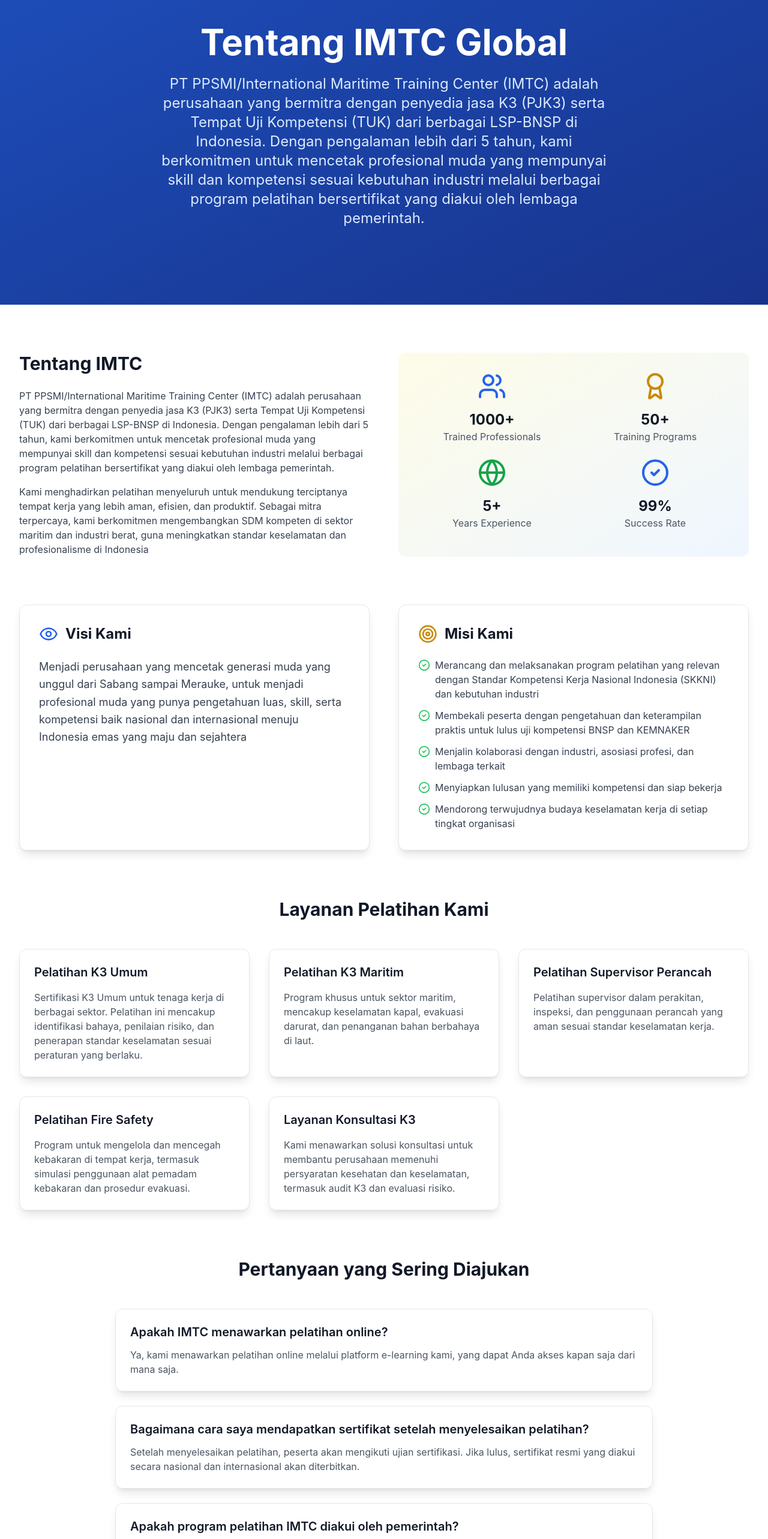
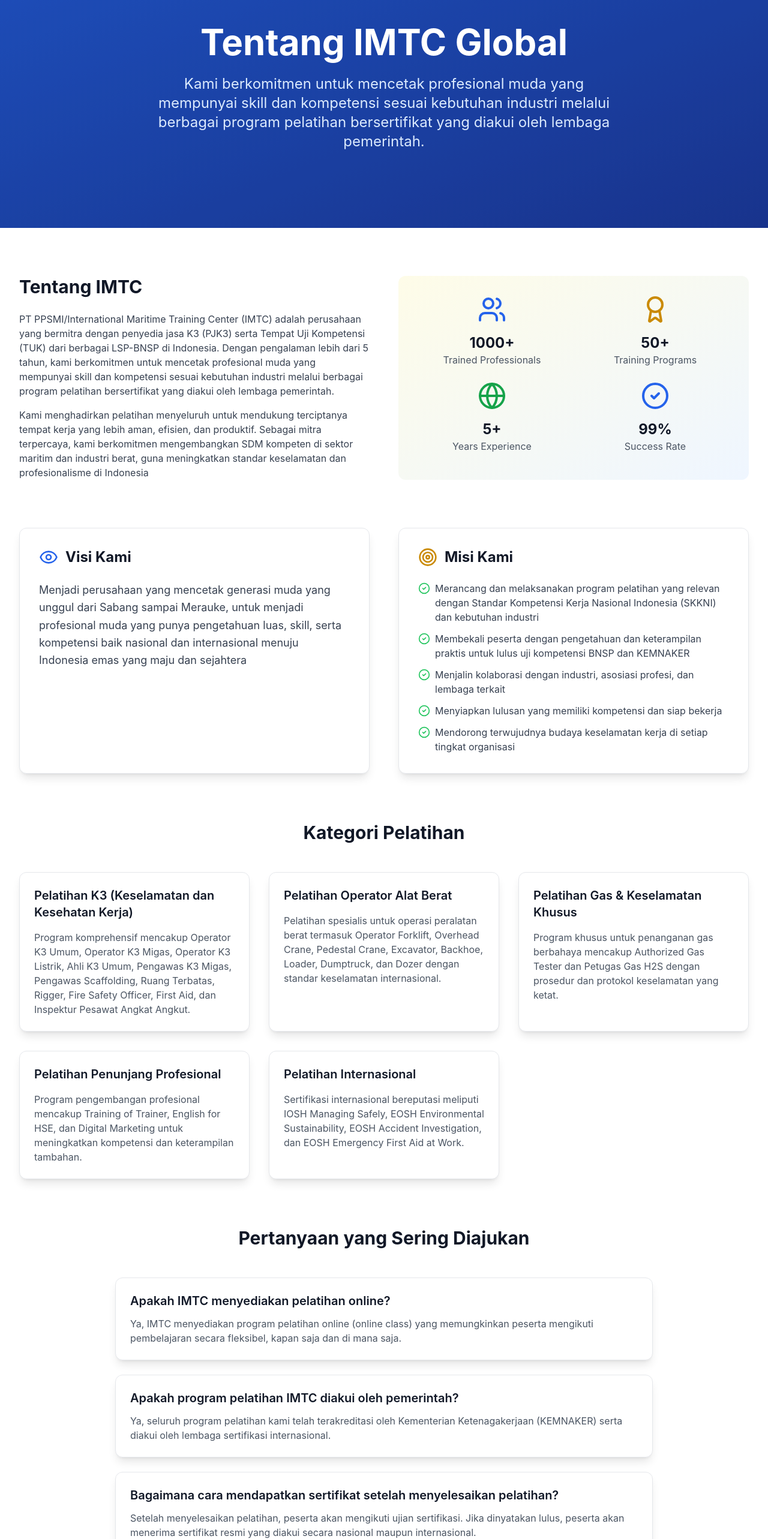
Before and after one commit to cecepns/imtc, a React (Vite) app: page /about in a window 1280 px wide. Shown: the part 120-2686 px from the top of the page at 60% size. Built offline with nearby package versions, Linux system fonts and the light colour scheme; no server answers.

Commit message:
fix: feedback

```diff
--- a/src/pages/AboutPage.jsx
+++ b/src/pages/AboutPage.jsx
@@ -100,13 +100,10 @@ const AboutPage = () => {
               Tentang IMTC Global
             </h1>
             <p className="text-xl md:text-2xl mb-8 max-w-3xl mx-auto text-secondary-100">
-              PT PPSMI/International Maritime Training Center (IMTC) adalah
-              perusahaan yang bermitra dengan penyedia jasa K3 (PJK3) serta
-              Tempat Uji Kompetensi (TUK) dari berbagai LSP-BNSP di Indonesia.
-              Dengan pengalaman lebih dari 5 tahun, kami berkomitmen untuk
-              mencetak profesional muda yang mempunyai skill dan kompetensi
-              sesuai kebutuhan industri melalui berbagai program pelatihan
-              bersertifikat yang diakui oleh lembaga pemerintah.
+              Kami berkomitmen untuk mencetak profesional muda yang mempunyai
+              skill dan kompetensi sesuai kebutuhan industri melalui berbagai
+              program pelatihan bersertifikat yang diakui oleh lembaga
+              pemerintah.
             </p>
           </div>
         </div>
@@ -181,7 +178,10 @@ const AboutPage = () => {
                 <h3 className="text-2xl font-bold text-gray-900">Visi Kami</h3>
               </div>
               <p className="text-gray-700 text-lg leading-relaxed">
-                Menjadi perusahaan yang mencetak generasi muda yang unggul dari Sabang sampai Merauke, untuk menjadi profesional muda yang punya pengetahuan luas, skill, serta kompetensi baik nasional dan internasional menuju Indonesia emas yang maju dan sejahtera
+                Menjadi perusahaan yang mencetak generasi muda yang unggul dari
+                Sabang sampai Merauke, untuk menjadi profesional muda yang punya
+                pengetahuan luas, skill, serta kompetensi baik nasional dan
+                internasional menuju Indonesia emas yang maju dan sejahtera
               </p>
             </div>
 
@@ -192,27 +192,29 @@ const AboutPage = () => {
             >
               <div className="flex items-center mb-6">
                 <Target className="h-8 w-8 text-primary-600 mr-3" />
-                <h3 className="text-2xl font-bold text-gray-900">
-                  Misi Kami
-                </h3>
+                <h3 className="text-2xl font-bold text-gray-900">Misi Kami</h3>
               </div>
               <ul className="text-gray-700 space-y-3">
                 <li className="flex items-start">
                   <CheckCircle className="h-5 w-5 text-accent-500 mr-2 mt-0.5 flex-shrink-0" />
                   <span>
-                    Merancang dan melaksanakan program pelatihan yang relevan dengan Standar Kompetensi Kerja Nasional Indonesia (SKKNI) dan kebutuhan industri
+                    Merancang dan melaksanakan program pelatihan yang relevan
+                    dengan Standar Kompetensi Kerja Nasional Indonesia (SKKNI)
+                    dan kebutuhan industri
                   </span>
                 </li>
                 <li className="flex items-start">
                   <CheckCircle className="h-5 w-5 text-accent-500 mr-2 mt-0.5 flex-shrink-0" />
                   <span>
-                    Membekali peserta dengan pengetahuan dan keterampilan praktis untuk lulus uji kompetensi BNSP dan KEMNAKER
+                    Membekali peserta dengan pengetahuan dan keterampilan
+                    praktis untuk lulus uji kompetensi BNSP dan KEMNAKER
                   </span>
                 </li>
                 <li className="flex items-start">
                   <CheckCircle className="h-5 w-5 text-accent-500 mr-2 mt-0.5 flex-shrink-0" />
                   <span>
-                    Menjalin kolaborasi dengan industri, asosiasi profesi, dan lembaga terkait
+                    Menjalin kolaborasi dengan industri, asosiasi profesi, dan
+                    lembaga terkait
                   </span>
                 </li>
                 <li className="flex items-start">
@@ -224,7 +226,8 @@ const AboutPage = () => {
                 <li className="flex items-start">
                   <CheckCircle className="h-5 w-5 text-accent-500 mr-2 mt-0.5 flex-shrink-0" />
                   <span>
-                    Mendorong terwujudnya budaya keselamatan kerja di setiap tingkat organisasi
+                    Mendorong terwujudnya budaya keselamatan kerja di setiap
+                    tingkat organisasi
                   </span>
                 </li>
               </ul>
@@ -237,34 +240,34 @@ const AboutPage = () => {
               className="text-3xl font-bold text-gray-900 text-center mb-12"
               data-aos="fade-up"
             >
-              Layanan Pelatihan Kami
+              Kategori Pelatihan
             </h2>
             <div className="grid grid-cols-1 md:grid-cols-2 lg:grid-cols-3 gap-8">
               {[
                 {
-                  title: "Pelatihan K3 Umum",
+                  title: "Pelatihan K3 (Keselamatan dan Kesehatan Kerja)",
                   description:
-                    "Sertifikasi K3 Umum untuk tenaga kerja di berbagai sektor. Pelatihan ini mencakup identifikasi bahaya, penilaian risiko, dan penerapan standar keselamatan sesuai peraturan yang berlaku.",
+                    "Program komprehensif mencakup Operator K3 Umum, Operator K3 Migas, Operator K3 Listrik, Ahli K3 Umum, Pengawas K3 Migas, Pengawas Scaffolding, Ruang Terbatas, Rigger, Fire Safety Officer, First Aid, dan Inspektur Pesawat Angkat Angkut.",
                 },
                 {
-                  title: "Pelatihan K3 Maritim",
+                  title: "Pelatihan Operator Alat Berat",
                   description:
-                    "Program khusus untuk sektor maritim, mencakup keselamatan kapal, evakuasi darurat, dan penanganan bahan berbahaya di laut.",
+                    "Pelatihan spesialis untuk operasi peralatan berat termasuk Operator Forklift, Overhead Crane, Pedestal Crane, Excavator, Backhoe, Loader, Dumptruck, dan Dozer dengan standar keselamatan internasional.",
                 },
                 {
-                  title: "Pelatihan Supervisor Perancah",
+                  title: "Pelatihan Gas & Keselamatan Khusus",
                   description:
-                    "Pelatihan supervisor dalam perakitan, inspeksi, dan penggunaan perancah yang aman sesuai standar keselamatan kerja.",
+                    "Program khusus untuk penanganan gas berbahaya mencakup Authorized Gas Tester dan Petugas Gas H2S dengan prosedur dan protokol keselamatan yang ketat.",
                 },
                 {
-                  title: "Pelatihan Fire Safety",
+                  title: "Pelatihan Penunjang Profesional",
                   description:
-                    "Program untuk mengelola dan mencegah kebakaran di tempat kerja, termasuk simulasi penggunaan alat pemadam kebakaran dan prosedur evakuasi.",
+                    "Program pengembangan profesional mencakup Training of Trainer, English for HSE, dan Digital Marketing untuk meningkatkan kompetensi dan keterampilan tambahan.",
                 },
                 {
-                  title: "Layanan Konsultasi K3",
+                  title: "Pelatihan Internasional",
                   description:
-                    "Kami menawarkan solusi konsultasi untuk membantu perusahaan memenuhi persyaratan kesehatan dan keselamatan, termasuk audit K3 dan evaluasi risiko.",
+                    "Sertifikasi internasional bereputasi meliputi IOSH Managing Safely, EOSH Environmental Sustainability, EOSH Accident Investigation, dan EOSH Emergency First Aid at Work.",
                 },
               ].map((service, index) => (
                 <div
@@ -293,21 +296,21 @@ const AboutPage = () => {
             <div className="max-w-4xl mx-auto space-y-6">
               {[
                 {
-                  question: "Apakah IMTC menawarkan pelatihan online?",
+                  question: "Apakah IMTC menyediakan pelatihan online?",
                   answer:
-                    "Ya, kami menawarkan pelatihan online melalui platform e-learning kami, yang dapat Anda akses kapan saja dari mana saja.",
-                },
-                {
-                  question:
-                    "Bagaimana cara saya mendapatkan sertifikat setelah menyelesaikan pelatihan?",
-                  answer:
-                    "Setelah menyelesaikan pelatihan, peserta akan mengikuti ujian sertifikasi. Jika lulus, sertifikat resmi yang diakui secara nasional dan internasional akan diterbitkan.",
+                    "Ya, IMTC menyediakan program pelatihan online (online class) yang memungkinkan peserta mengikuti pembelajaran secara fleksibel, kapan saja dan di mana saja.",
                 },
                 {
                   question:
                     "Apakah program pelatihan IMTC diakui oleh pemerintah?",
                   answer:
-                    "Ya, semua program pelatihan kami terakreditasi oleh Kementerian Ketenagakerjaan dan badan sertifikasi internasional.",
+                    "Ya, seluruh program pelatihan kami telah terakreditasi oleh Kementerian Ketenagakerjaan (KEMNAKER) serta diakui oleh lembaga sertifikasi internasional.",
+                },
+                {
+                  question:
+                    "Bagaimana cara mendapatkan sertifikat setelah menyelesaikan pelatihan?",
+                  answer:
+                    "Setelah menyelesaikan pelatihan, peserta akan mengikuti ujian sertifikasi. Jika dinyatakan lulus, peserta akan menerima sertifikat resmi yang diakui secara nasional maupun internasional.",
                 },
               ].map((faq, index) => (
                 <div
@@ -331,14 +334,14 @@ const AboutPage = () => {
             data-aos="fade-up"
           >
             <h2 className="text-3xl font-bold mb-8 text-center">
-              Mengapa Memilih IMTC Global Training?
+              Why Choose IMTC Global Training?
             </h2>
             <div className="grid grid-cols-1 md:grid-cols-2 gap-8">
               {[
-                "Program pelatihan bersertifikat yang diakui oleh lembaga pemerintah dan otoritas industri",
-                "Jadwal fleksibel dengan berbagai pilihan waktu dan lokasi pelatihan",
-                "Instruktur berpengalaman dengan keahlian dan jam terbang tinggi di dunia industri",
-                "Solusi pelatihan khusus yang dapat disesuaikan dengan kebutuhan tim atau perusahaan anda",
+                "Certified training programs recognized by government agencies and industry authorities",
+                "Flexible schedules with various training times and locations available",
+                "Experienced instructors with extensive expertise and track record in the industry",
+                "Customized training solutions that can be tailored to meet your team or company needs",
               ].map((benefit, index) => (
                 <div key={index} className="flex items-start space-x-3">
                   <CheckCircle className="h-6 w-6 text-primary-200 mt-0.5 flex-shrink-0" />
--- a/src/pages/HomePage.jsx
+++ b/src/pages/HomePage.jsx
@@ -351,10 +351,10 @@ const HomePage = () => {
         <div className="relative max-w-7xl mx-auto px-4 sm:px-6 lg:px-8">
           <div className="text-center mb-16" data-aos="fade-up">
             <h2 className="text-3xl md:text-4xl font-bold text-gray-900 mb-4">
-              Participant Testimonials
+              Testimoni Peserta
             </h2>
             <p className="text-xl text-gray-600 max-w-3xl mx-auto">
-              Hear the experiences of those who have attended our training
+              Simak pengalaman para peserta yang telah mengikuti pelatihan bersama kami
             </p>
           </div>
 
@@ -432,13 +432,13 @@ const HomePage = () => {
           {/* CTA */}
           <div className="text-center mt-16" data-aos="fade-up">
             <p className="text-xl text-gray-700 mb-6 font-medium">
-              Join thousands of professionals who have trusted us
+              Bergabung dengan ribuan profesional yang telah percaya pada kami
             </p>
             <Link
               to="/trainings"
               className="bg-gradient-to-r from-blue-600 to-indigo-600 hover:from-blue-700 hover:to-indigo-700 text-white px-10 py-4 rounded-xl font-semibold transition-all duration-300 inline-flex items-center shadow-lg hover:shadow-xl transform hover:-translate-y-0.5"
             >
-              Register for Training Now <ArrowRight className="ml-2 h-5 w-5" />
+              Daftar Pelatihan Sekarang <ArrowRight className="ml-2 h-5 w-5" />
             </Link>
           </div>
         </div>
```
